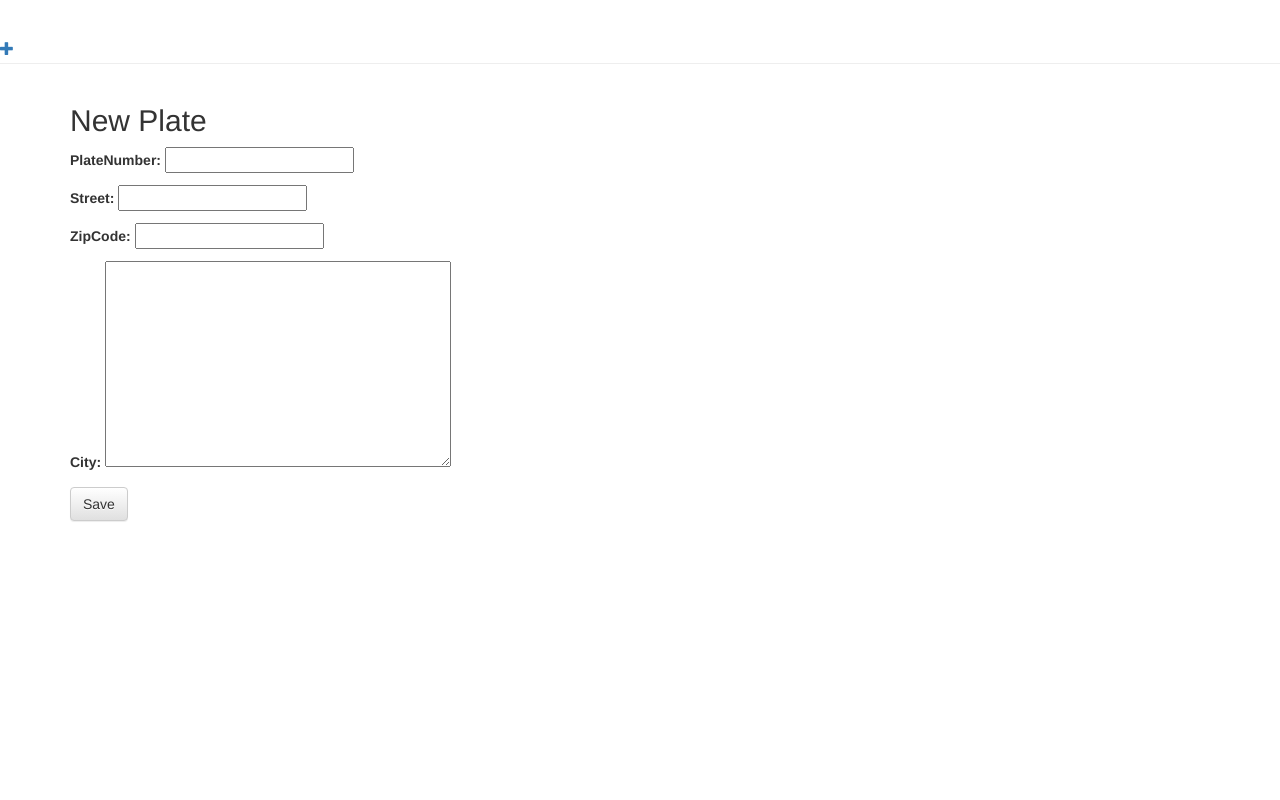
After one commit to nichohelmut/Diplo-Tracker, a Django app: page /new in a window 1280 px wide. The commit adds this page. Run offline with Django 3.2, Linux system fonts and the light colour scheme; some libraries are stand-ins or nearby versions.

Commit message:
user can add new plates and display them on index view

```diff
--- a/diplomat_kfz/urls.py
+++ b/diplomat_kfz/urls.py
@@ -18,5 +18,5 @@ from django.urls import path, include
 
 urlpatterns = [
     path('admin/', admin.site.urls),
-    path('plates/', include('plates.urls'))
+    path('', include('plates.urls'))
 ]
--- /dev/null
+++ b/plates/forms.py
@@ -0,0 +1,10 @@
+from django import forms
+
+from .models import Plate
+
+
+class PlateForm(forms.ModelForm):
+
+    class Meta:
+        model = Plate
+        fields = ('plateNumber', 'street', 'zipCode', 'city')
--- a/plates/models.py
+++ b/plates/models.py
@@ -2,6 +2,7 @@ from django.db import models
 
 
 class Plate(models.Model):
+        created_at = models.DateTimeField(auto_now_add=True)
         plateNumber = models.IntegerField()
         street = models.CharField(max_length=255)
         zipCode = models.IntegerField()
--- /dev/null
+++ b/plates/templates/edit.html
@@ -0,0 +1,9 @@
+{% extends 'new.html' %}
+
+{% block content %}
+    <h2>New Plate</h2>
+    <form method="POST" class="post-form">{% csrf_token %}
+        {{ form.as_p }}
+        <button type="submit" class="save btn btn-default">Save</button>
+    </form>
+{% endblock %}
--- a/plates/templates/index.html
+++ b/plates/templates/index.html
@@ -1,6 +1,7 @@
 <h1>Diplomat Vehicle from:</h1>
 <ul>
     {% for plate in plates %}
+        <li>{{ plate.created_at}}</li>
         <li>{{ plate.plateNumber }}</li>
         <li>{{ plate.street }}, {{ plate.zipCode }}, {{ plate.city }}</li>
     {% endfor %}
--- /dev/null
+++ b/plates/templates/new.html
@@ -0,0 +1,24 @@
+{% load static %}
+<html>
+    <head>
+        <title>New Cars</title>
+        <link rel="stylesheet" href="//maxcdn.bootstrapcdn.com/bootstrap/3.2.0/css/bootstrap.min.css">
+        <link rel="stylesheet" href="//maxcdn.bootstrapcdn.com/bootstrap/3.2.0/css/bootstrap-theme.min.css">
+        <link href='//fonts.googleapis.com/css?family=Lobster&subset=latin,latin-ext' rel='stylesheet' type='text/css'>
+        <link rel="stylesheet" href="{% static 'css/blog.css' %}">
+    </head>
+    <body>
+        <div class="page-header">
+            <a href="{% url 'plate_new' %}" class="top-menu"><span class="glyphicon glyphicon-plus"></span></a>
+            <!--<h1><a href="plate/">Django Girls Blog</a></h1>-->
+        </div>
+        <div class="content container">
+            <div class="row">
+                <div class="col-md-8">
+                    {% block content %}
+                    {% endblock %}
+                </div>
+            </div>
+        </div>
+    </body>
+</html>
--- a/plates/urls.py
+++ b/plates/urls.py
@@ -3,5 +3,5 @@ from . import views
 
 urlpatterns = [
     path('', views.index),
-    path('new', views.new)
+    path('new', views.new, name='plate_new')
 ]
--- a/plates/views.py
+++ b/plates/views.py
@@ -1,10 +1,20 @@
-from django.shortcuts import render
-from django.http import HttpResponse
+from datetime import timezone
+from django.shortcuts import render, redirect
 from .models import Plate
+from .forms import PlateForm
+
 
 def index(request):
     plates = Plate.objects.all()
     return render(request, 'index.html', {'plates': plates})
 
-def new(requst):
-    return HttpResponse('New Plate')
+
+def new(request):
+    if request.method == "POST":
+        form = PlateForm(request.POST)
+        if form.is_valid():
+            form.save()
+            return redirect('/plates/')
+    else:
+        form = PlateForm()
+    return render(request, 'edit.html', {'form': form})
```
Also changed, not shown: db.sqlite3.
